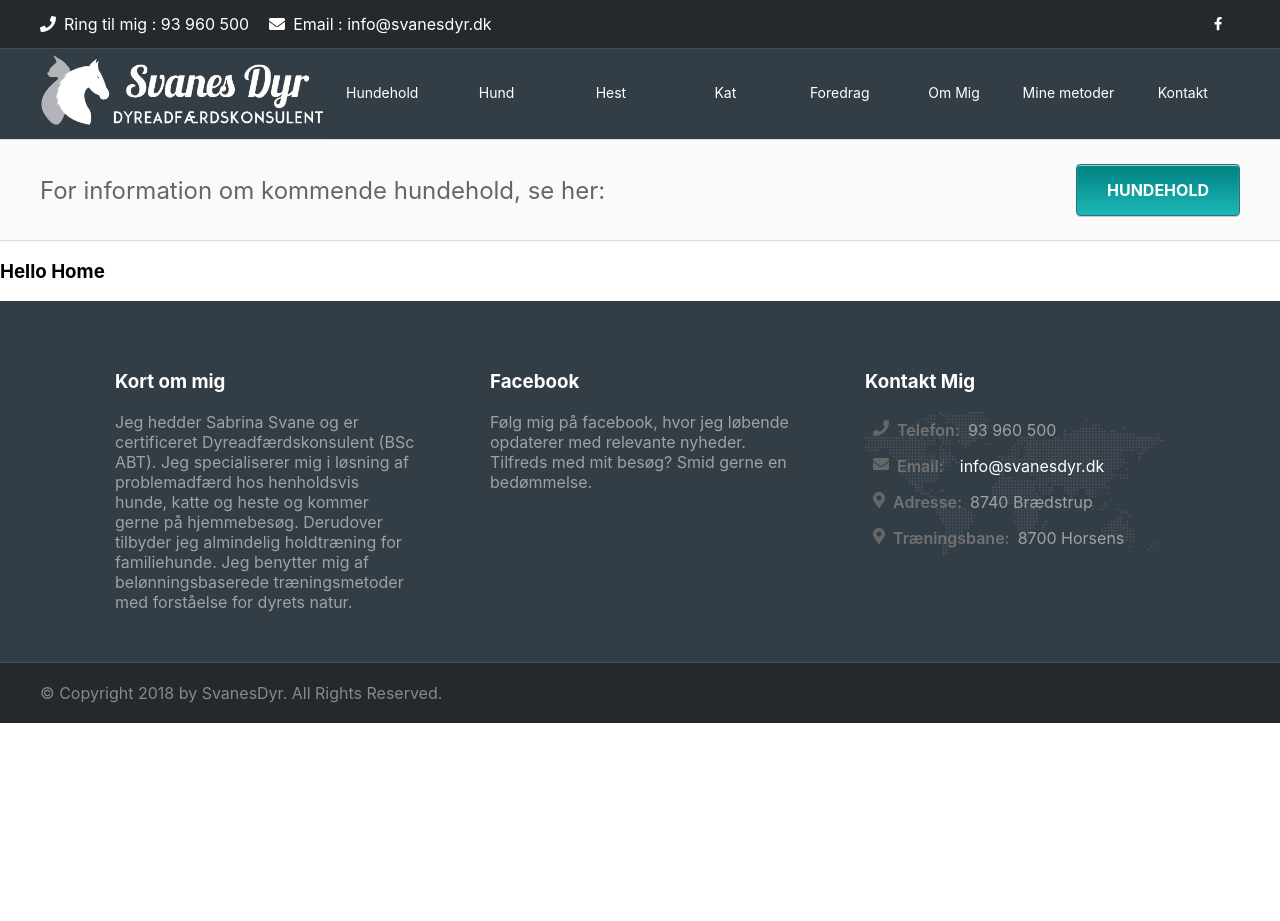
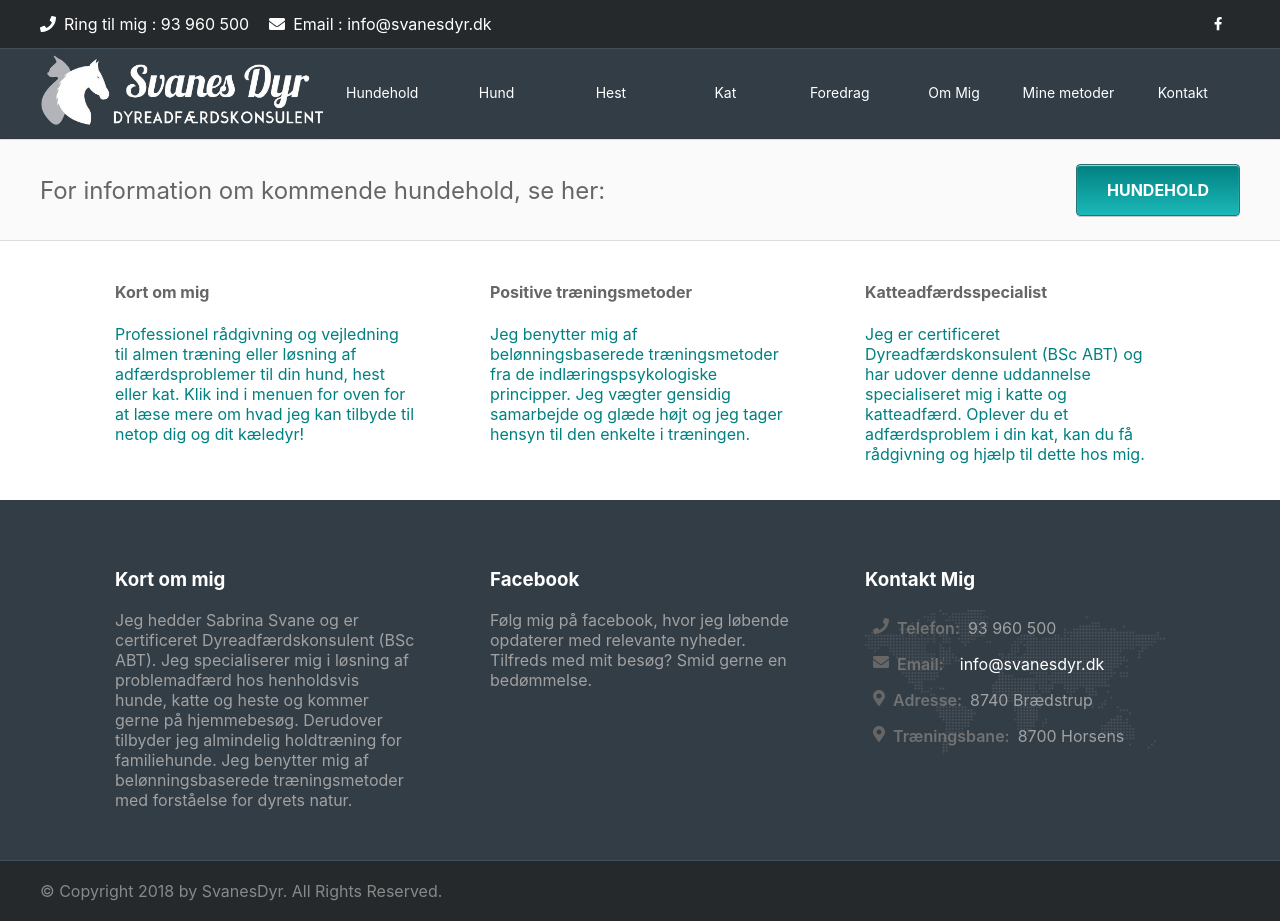
Before and after one commit to Tjepp/svanesdyr, a React (Create React App) app: page / in a window 1280 px wide. Before the commit the page ends 800 px from the top, so only its background shows below. Built offline with nearby package versions, Linux system fonts and the light colour scheme.

Commit message:
a bit more progress :)

```diff
--- /dev/null
+++ b/src/ReactRouterPropTypes.js
@@ -0,0 +1,58 @@
+import PropTypes from 'prop-types';
+
+const location = PropTypes.shape({
+  hash: PropTypes.string.isRequired,
+  key: PropTypes.string, // only in createBrowserHistory and createMemoryHistory
+  pathname: PropTypes.string.isRequired,
+  search: PropTypes.string.isRequired,
+  state: PropTypes.oneOfType([
+    PropTypes.array,
+    PropTypes.bool,
+    PropTypes.number,
+    PropTypes.object,
+    PropTypes.string
+  ]) // only in createBrowserHistory and createMemoryHistory
+});
+
+const history = PropTypes.shape({
+  action: PropTypes.oneOf(['PUSH', 'REPLACE', 'POP']).isRequired,
+  block: PropTypes.func.isRequired,
+  canGo: PropTypes.func, // only in createMemoryHistory
+  createHref: PropTypes.func.isRequired,
+  entries: PropTypes.arrayOf(location), // only in createMemoryHistory
+  go: PropTypes.func.isRequired,
+  goBack: PropTypes.func.isRequired,
+  goForward: PropTypes.func.isRequired,
+  index: PropTypes.number, // only in createMemoryHistory
+  length: PropTypes.number,
+  listen: PropTypes.func.isRequired,
+  location: location.isRequired,
+  push: PropTypes.func.isRequired,
+  replace: PropTypes.func.isRequired
+});
+
+const match = PropTypes.shape({
+  isExact: PropTypes.bool,
+  params: PropTypes.object.isRequired,
+  path: PropTypes.string.isRequired,
+  url: PropTypes.string.isRequired
+});
+
+const routeShape: any = {
+  path: PropTypes.string,
+  exact: PropTypes.bool,
+  strict: PropTypes.bool,
+  sensitive: PropTypes.bool,
+  component: PropTypes.func
+};
+
+routeShape.routes = PropTypes.arrayOf(PropTypes.shape(routeShape));
+
+const route = PropTypes.shape(routeShape);
+
+export default {
+  location,
+  history,
+  match,
+  route
+};
--- a/src/components/Banner.js
+++ b/src/components/Banner.js
@@ -1,7 +1,7 @@
 import styled from 'styled-components';
 import React from 'react';
 import PropTypes from 'prop-types';
-import media from './Media';
+import Responsive from './Responsive';
 
 const Banner = ({ children, text }) => (
   <Background>
@@ -28,7 +28,7 @@ const Background = styled.div`
   border-top: 1px solid #ddd;
   border-bottom: 1px solid #ddd;
   box-shadow: 0 0 3px rgba(0, 0, 0, 0.1);
-  ${media.tablet`
+  ${Responsive.media.tablet`
     padding: 0;
   `}
 `;
@@ -42,8 +42,9 @@ const Container = styled.div`
   padding: 0.5rem;
   justify-content: space-between;
   align-items: center;
-  ${media.tablet`
+  ${Responsive.media.tablet`
     justify-content: center;
+    flex-direction: column;
   `}
 `;
 
--- a/src/components/FacebookColumn.js
+++ b/src/components/FacebookColumn.js
@@ -1,6 +1,6 @@
 import styled from 'styled-components';
 import React, { PureComponent } from 'react';
-import media from './Media';
+import Responsive from './Responsive';
 
 class FacebookColumn extends PureComponent {
   state = {
@@ -71,7 +71,7 @@ const MarginBottom = styled.div`
 const ColumnContainer = styled.div`
   flex-direction: column;
   width: 25%;
-  ${media.tablet`
+  ${Responsive.media.tablet`
     width: 100%;
     align-self: end;
   `}
--- a/src/components/FooterBottom.js
+++ b/src/components/FooterBottom.js
@@ -1,6 +1,6 @@
 import styled from 'styled-components';
 import React from 'react';
-import media from './Media';
+import Responsive from './Responsive';
 
 const FooterBottom = () => (
   <Background>
@@ -28,7 +28,7 @@ const TextContainer = styled.div`
   max-width: 1200px;
   flex-direction: row;
   padding: 0.5rem;
-  ${media.tablet`
+  ${Responsive.media.tablet`
     justify-content: center;
   `}
 `;
--- a/src/components/FooterTop.js
+++ b/src/components/FooterTop.js
@@ -1,7 +1,7 @@
 import styled from 'styled-components';
 import React from 'react';
 import { FontAwesomeIcon } from '@fortawesome/react-fontawesome';
-import media from './Media';
+import Responsive from './Responsive';
 import { contactMap } from '../assets';
 import FacebookColumn from './FacebookColumn';
 
@@ -65,7 +65,7 @@ const Background = styled.div`
   border-bottom: 1px solid #414f5a;
   color: #a1a1a1;
   padding: 50px 0;
-  ${media.tablet`
+  ${Responsive.media.tablet`
     padding: 0;
   `}
 `;
@@ -75,7 +75,7 @@ const Container = styled.div`
   flex-direction: row;
   max-width: 1200px;
   justify-content: space-evenly;
-  ${media.tablet`
+  ${Responsive.media.tablet`
     flex-direction: column;
     align-items: center;
     padding: 15px;
@@ -97,7 +97,7 @@ const SubTitle = styled.p`
 const ColumnContainer = styled.div`
   flex-direction: column;
   width: 25%;
-  ${media.tablet`
+  ${Responsive.media.tablet`
     width: 100%;
     align-self: end;
   `}
--- a/src/components/Header.js
+++ b/src/components/Header.js
@@ -3,7 +3,7 @@ import React from 'react';
 import { FontAwesomeIcon } from '@fortawesome/react-fontawesome';
 import CallMe from './CallMe';
 import EmailMe from './EmailMe';
-import media from './Media';
+import Responsive from './Responsive';
 
 function navigateTo(url) {
   window.open(url, '_blank');
@@ -47,7 +47,7 @@ const Background = styled.div`
   border-bottom: 1px solid #414f5a;
   display: flex;
   justify-content: center;
-  ${media.tablet`
+  ${Responsive.media.tablet`
     height: 0.75rem;
   `}
 `;
@@ -63,7 +63,7 @@ const Bar = styled.div`
 const Column = styled.div`
   display: flex;
   flex-direction: row;
-  ${media.tablet`
+  ${Responsive.media.tablet`
     display: none;
   `}
 `;
--- a/src/components/Media.js
+++ b/src/components/Responsive.js
@@ -1,6 +1,6 @@
 import { css } from 'styled-components';
 
-export const sizes = {
+const sizes = {
   desktop: 992,
   tablet: 768,
   phone: 576
@@ -16,4 +16,7 @@ const media = Object.keys(sizes).reduce((acc, label) => {
   return acc;
 }, {});
 
-export default media;
+export default {
+  media,
+  sizes
+};
--- a/src/components/menu/Menu.js
+++ b/src/components/menu/Menu.js
@@ -1,7 +1,7 @@
 import styled from 'styled-components';
 import React, { Component } from 'react';
 import MediaQuery from 'react-responsive';
-import media, { sizes } from '../Media';
+import Responsive from '../Responsive';
 import { logo } from '../../assets';
 import LargeMenu from './LargeMenu';
 import SmallMenu from './SmallMenu';
@@ -26,7 +26,7 @@ class Menu extends Component {
             <Img src={logo} alt="logo" />
           </CenteredA>
           <MenuItemContainer>
-            <MediaQuery minWidth={sizes.tablet}>
+            <MediaQuery minWidth={Responsive.sizes.tablet}>
               {matches =>
                 matches ? (
                   <LargeMenu />
@@ -60,7 +60,7 @@ const Bar = styled.div`
   max-width: 1200px;
   width: 100%;
   margin: 0 0.5rem;
-  ${media.tablet`
+  ${Responsive.media.tablet`
     flex-direction: column;
     margin: 0;
   `}
@@ -71,7 +71,7 @@ const MenuItemContainer = styled.div`
   width: 100%;
   justify-content: space-evenly;
   align-items: center;
-  ${media.tablet`
+  ${Responsive.media.tablet`
     flex-direction: column;
   `}
 `;
@@ -81,13 +81,13 @@ const Img = styled.img`
   border: 0;
   width: 285px;
   height: 90px;
-  ${media.tablet`
+  ${Responsive.media.tablet`
     align-self: center;
   `}
 `;
 
 const CenteredA = styled.a`
-  ${media.tablet`
+  ${Responsive.media.tablet`
     align-self: center;
   `}
 `;
--- a/src/pages/Home.js
+++ b/src/pages/Home.js
@@ -1,22 +1,123 @@
 import React, { Component } from 'react';
+import styled from 'styled-components';
+import PropTypes from 'prop-types';
 import { Page, Banner, Button } from '../components';
+import ReactRouterPropTypes from '../ReactRouterPropTypes';
+import Responsive from '../components/Responsive';
 
 class Home extends Component {
+  onClick = path => {
+    const { history } = this.props;
+    history.push(`/${path}`);
+  };
+
   render() {
     return (
       <Page>
         <Banner text="For information om kommende hundehold, se her:">
-          <Button
-            text="HUNDEHOLD"
-            onClick={() => {
-              console.log('HelloWorld');
-            }}
-          />
+          <Button text="HUNDEHOLD" onClick={() => this.onClick('dogcourse')} />
         </Banner>
-        <h3>Hello Home</h3>
+        <Background>
+          <Container>
+            <Column
+              title="Kort om mig"
+              text="Professionel rådgivning og vejledning til almen træning eller løsning af adfærdsproblemer til
+                    din hund, hest eller kat. Klik ind i menuen for oven for at læse mere om hvad jeg kan tilbyde
+                    til netop dig og dit kæledyr!"
+              onClick={() => {
+                this.onClick('about');
+              }}
+            />
+            <Column
+              title="Positive træningsmetoder"
+              text="Jeg benytter mig af belønningsbaserede træningsmetoder fra de indlæringspsykologiske
+                    principper. Jeg vægter gensidig samarbejde og glæde højt og jeg tager hensyn til den enkelte i
+                    træningen."
+              onClick={() => {
+                this.onClick('mymethods');
+              }}
+            />
+            <Column
+              title="Katteadfærdsspecialist"
+              text="Jeg er certificeret Dyreadfærdskonsulent (BSc ABT) og har udover denne uddannelse
+                    specialiseret mig i katte og katteadfærd. Oplever du et adfærdsproblem i din kat, kan du få
+                    rådgivning og hjælp til dette hos mig."
+              onClick={() => {
+                this.onClick('cat');
+              }}
+            />
+          </Container>
+        </Background>
       </Page>
     );
   }
 }
 
+Home.propTypes = {
+  history: ReactRouterPropTypes.history
+};
+
+Home.defaultProps = {
+  history: ReactRouterPropTypes.history
+};
+
 export default Home;
+
+const Column = ({ title, text, onClick }) => (
+  <ColumnContainer>
+    <Title>{title}</Title>
+    <Text onClick={onClick}>{text}</Text>
+  </ColumnContainer>
+);
+
+Column.propTypes = {
+  title: PropTypes.string.isRequired,
+  text: PropTypes.string.isRequired,
+  onClick: PropTypes.func.isRequired
+};
+
+const Background = styled.div`
+  background: #fff;
+  display: flex;
+  justify-content: center;
+  ${Responsive.media.tablet`
+    padding: 0;
+  `}
+`;
+
+const Container = styled.div`
+  display: flex;
+  flex-direction: row;
+  width: 100%;
+  max-width: 1200px;
+  justify-content: space-evenly;
+  ${Responsive.media.tablet`
+    flex-direction: column;
+    align-items: center;
+    padding: 15px;
+  `}
+`;
+
+const ColumnContainer = styled.div`
+  flex-direction: column;
+  margin: 20px 0;
+  width: 25%;
+  ${Responsive.media.tablet`
+    width: 100%;
+    align-self: end;
+  `}
+`;
+
+const Title = styled.h4`
+  color: #666;
+  text-shadow: 0 0 1px rgba(0, 0, 0, 0.01);
+`;
+
+const Text = styled.p`
+  color: #008080;
+  text-decoration: none;
+  cursor: pointer;
+  &:hover {
+    color: #727272;
+  }
+`;
```
